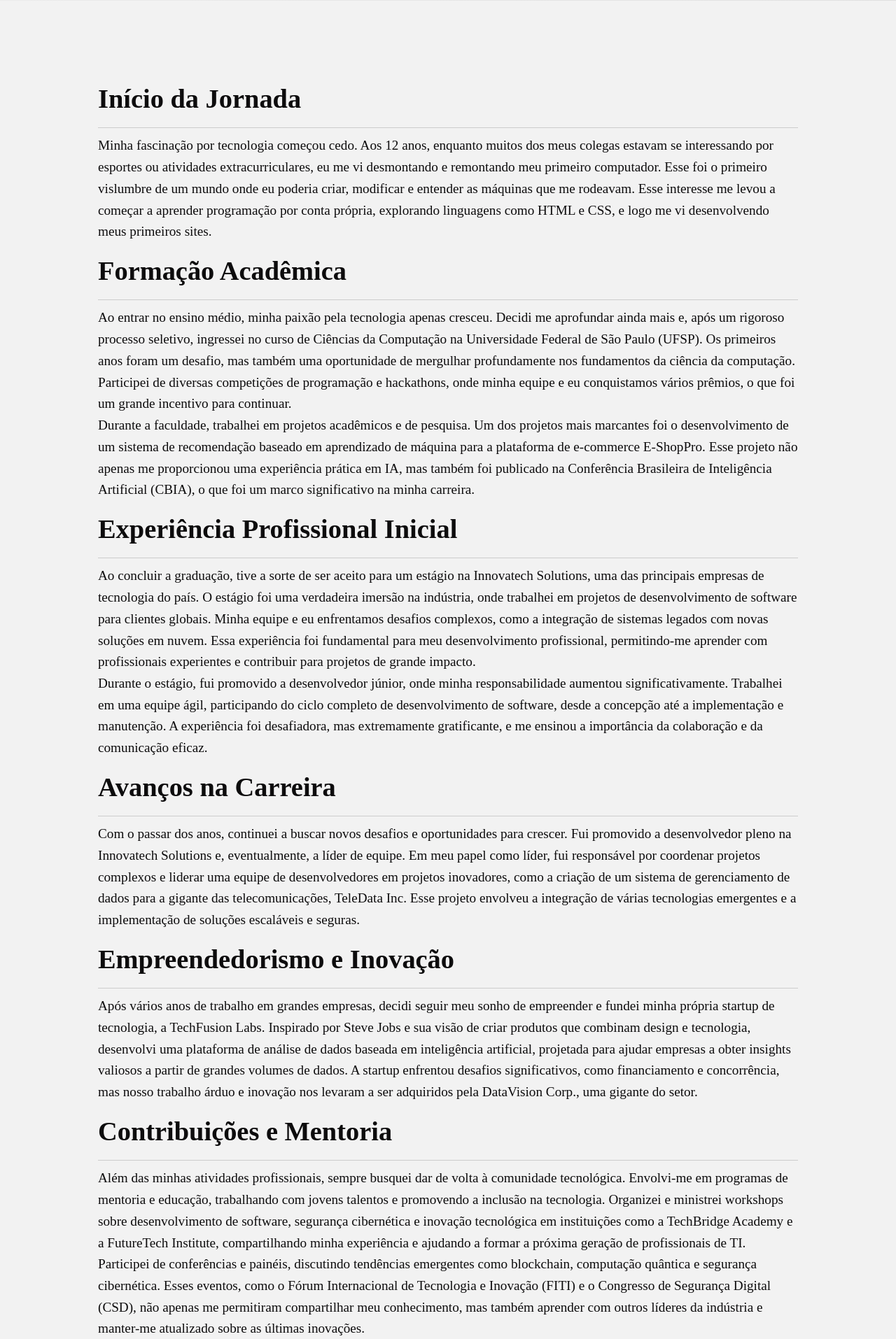
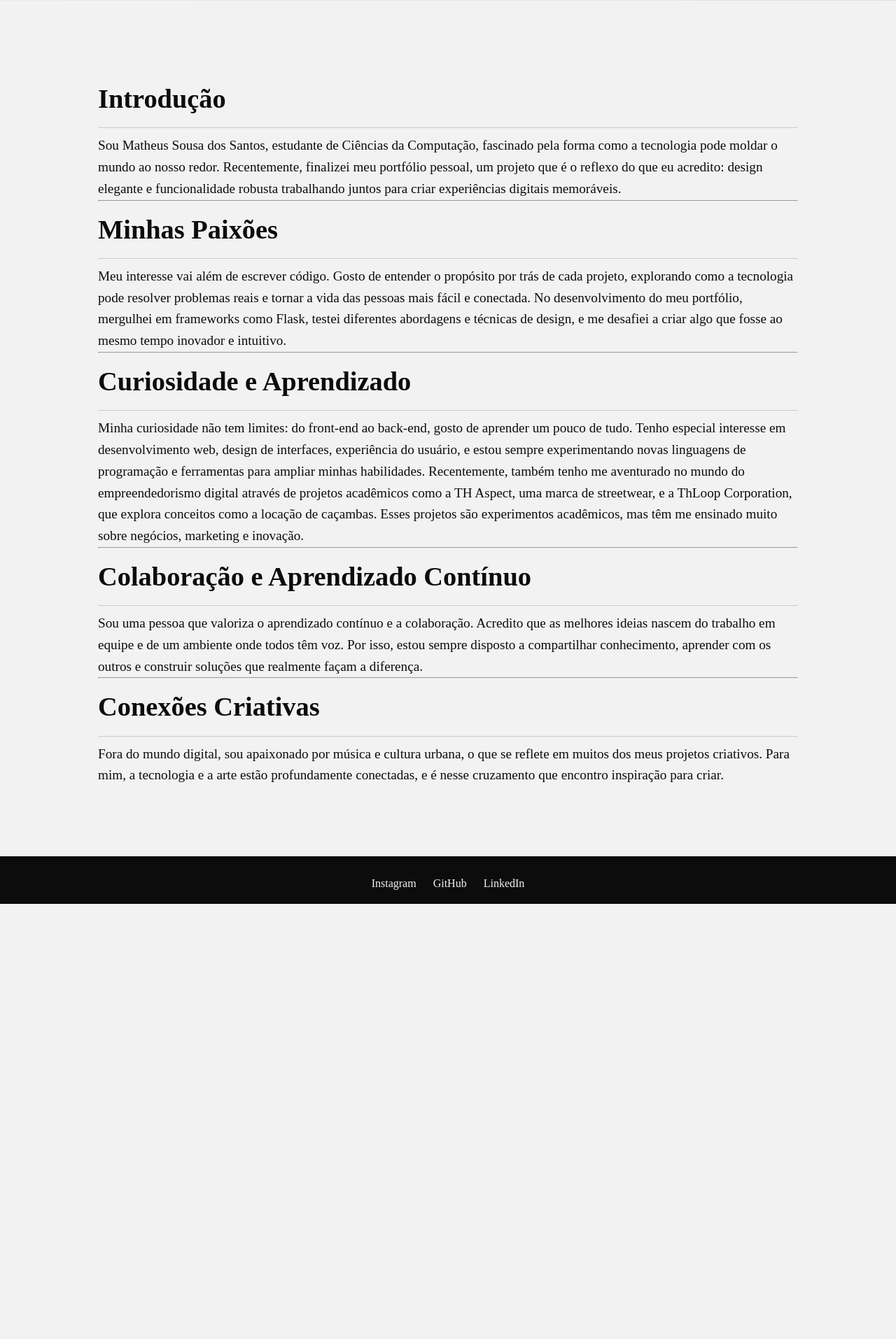
Before and after one commit to Taiwansz/deploy, a Flask app: page /sobre in a window 1280 px wide. Shown: the part 799-2713 px from the top of the page at 70% size. After the commit the page ends 2091 px from the top, so only its background shows below. Run offline with Flask 3, Linux system fonts and the light colour scheme; some web fonts are replaced.

Commit message:
Update sobre.html

```diff
--- a/templates/sobre.html
+++ b/templates/sobre.html
@@ -23,29 +23,43 @@
             <h1>Sobre Mim</h1>
         </div>
         <div class="text">
-            <h2>Início da Jornada</h2>
-            <p>Minha fascinação por tecnologia começou cedo. Aos 12 anos, enquanto muitos dos meus colegas estavam se interessando por esportes ou atividades extracurriculares, eu me vi desmontando e remontando meu primeiro computador. Esse foi o primeiro vislumbre de um mundo onde eu poderia criar, modificar e entender as máquinas que me rodeavam. Esse interesse me levou a começar a aprender programação por conta própria, explorando linguagens como HTML e CSS, e logo me vi desenvolvendo meus primeiros sites.</p>
-            <h2>Formação Acadêmica</h2>
-            <p>Ao entrar no ensino médio, minha paixão pela tecnologia apenas cresceu. Decidi me aprofundar ainda mais e, após um rigoroso processo seletivo, ingressei no curso de Ciências da Computação na Universidade Federal de São Paulo (UFSP). Os primeiros anos foram um desafio, mas também uma oportunidade de mergulhar profundamente nos fundamentos da ciência da computação. Participei de diversas competições de programação e hackathons, onde minha equipe e eu conquistamos vários prêmios, o que foi um grande incentivo para continuar.</p>
-            <p>Durante a faculdade, trabalhei em projetos acadêmicos e de pesquisa. Um dos projetos mais marcantes foi o desenvolvimento de um sistema de recomendação baseado em aprendizado de máquina para a plataforma de e-commerce E-ShopPro. Esse projeto não apenas me proporcionou uma experiência prática em IA, mas também foi publicado na Conferência Brasileira de Inteligência Artificial (CBIA), o que foi um marco significativo na minha carreira.</p>
-            <h2>Experiência Profissional Inicial</h2>
-            <p>Ao concluir a graduação, tive a sorte de ser aceito para um estágio na Innovatech Solutions, uma das principais empresas de tecnologia do país. O estágio foi uma verdadeira imersão na indústria, onde trabalhei em projetos de desenvolvimento de software para clientes globais. Minha equipe e eu enfrentamos desafios complexos, como a integração de sistemas legados com novas soluções em nuvem. Essa experiência foi fundamental para meu desenvolvimento profissional, permitindo-me aprender com profissionais experientes e contribuir para projetos de grande impacto.</p>
-            <p>Durante o estágio, fui promovido a desenvolvedor júnior, onde minha responsabilidade aumentou significativamente. Trabalhei em uma equipe ágil, participando do ciclo completo de desenvolvimento de software, desde a concepção até a implementação e manutenção. A experiência foi desafiadora, mas extremamente gratificante, e me ensinou a importância da colaboração e da comunicação eficaz.</p>
-            <h2>Avanços na Carreira</h2>
-            <p>Com o passar dos anos, continuei a buscar novos desafios e oportunidades para crescer. Fui promovido a desenvolvedor pleno na Innovatech Solutions e, eventualmente, a líder de equipe. Em meu papel como líder, fui responsável por coordenar projetos complexos e liderar uma equipe de desenvolvedores em projetos inovadores, como a criação de um sistema de gerenciamento de dados para a gigante das telecomunicações, TeleData Inc. Esse projeto envolveu a integração de várias tecnologias emergentes e a implementação de soluções escaláveis e seguras.</p>
-            <h2>Empreendedorismo e Inovação</h2>
-            <p>Após vários anos de trabalho em grandes empresas, decidi seguir meu sonho de empreender e fundei minha própria startup de tecnologia, a TechFusion Labs. Inspirado por Steve Jobs e sua visão de criar produtos que combinam design e tecnologia, desenvolvi uma plataforma de análise de dados baseada em inteligência artificial, projetada para ajudar empresas a obter insights valiosos a partir de grandes volumes de dados. A startup enfrentou desafios significativos, como financiamento e concorrência, mas nosso trabalho árduo e inovação nos levaram a ser adquiridos pela DataVision Corp., uma gigante do setor.</p>
-            <h2>Contribuições e Mentoria</h2>
-            <p>Além das minhas atividades profissionais, sempre busquei dar de volta à comunidade tecnológica. Envolvi-me em programas de mentoria e educação, trabalhando com jovens talentos e promovendo a inclusão na tecnologia. Organizei e ministrei workshops sobre desenvolvimento de software, segurança cibernética e inovação tecnológica em instituições como a TechBridge Academy e a FutureTech Institute, compartilhando minha experiência e ajudando a formar a próxima geração de profissionais de TI.</p>
-            <p>Participei de conferências e painéis, discutindo tendências emergentes como blockchain, computação quântica e segurança cibernética. Esses eventos, como o Fórum Internacional de Tecnologia e Inovação (FITI) e o Congresso de Segurança Digital (CSD), não apenas me permitiram compartilhar meu conhecimento, mas também aprender com outros líderes da indústria e manter-me atualizado sobre as últimas inovações.</p>
-            <h2>Formação Contínua</h2>
-            <p>Reconhecendo a importância da educação contínua, continuei a buscar certificações e treinamentos em áreas avançadas da tecnologia. Obtive certificações em segurança cibernética pela CyberSec Institute, arquitetura de sistemas distribuídos pela CloudMaster Academy e desenvolvimento de aplicativos móveis pela MobileDev Pro. Essas certificações não só ampliaram meu conhecimento, mas também me prepararam para enfrentar os desafios mais complexos da indústria.</p>
-            <h2>Desafios e Superações</h2>
-            <p>Minha trajetória não foi isenta de desafios. Enfrentei períodos de grande pressão e complexidade, como a migração de sistemas críticos para novas plataformas e a implementação de soluções em ambientes altamente regulamentados. Enfrentei desafios semelhantes aos que Lee Byung-chul, fundador da Samsung, encontrou ao transformar uma pequena empresa de produtos eletrônicos em um conglomerado global, adaptando-se às mudanças rápidas do mercado e inovando constantemente. No entanto, esses desafios foram oportunidades valiosas de aprendizado e crescimento. Cada obstáculo superado fortaleceu minha capacidade de resolver problemas complexos e adaptá-los às necessidades dos clientes e às mudanças do mercado.</p>
-            <h2>Olhando para o Futuro</h2>
-            <p>Hoje, continuo a explorar novas fronteiras da tecnologia e a buscar soluções que possam transformar a maneira como vivemos e trabalhamos. Minha paixão por tecnologia permanece tão forte quanto no início, e estou sempre em busca de novos desafios e oportunidades de inovação.</p>
-            <p>Estou ansioso para enfrentar novos desafios e colaborar com outros profissionais apaixonados pela tecnologia. Se você deseja saber mais sobre minha trajetória, discutir possíveis colaborações ou explorar oportunidades de inovação, ficarei feliz em conversar. Vamos construir o futuro da tecnologia juntos!</p>
-            <br><br><p> Texto meramente ilustrativo</p>
+            <h2>Introdução</h2>
+            <p>
+                Sou Matheus Sousa dos Santos, estudante de Ciências da Computação, fascinado pela forma como a tecnologia pode moldar o mundo ao nosso redor.
+                Recentemente, finalizei meu portfólio pessoal, um projeto que é o reflexo do que eu acredito: design elegante e funcionalidade robusta trabalhando juntos
+                para criar experiências digitais memoráveis.
+            </p>
+            <hr>
+
+            <h2>Minhas Paixões</h2>
+            <p>
+                Meu interesse vai além de escrever código. Gosto de entender o propósito por trás de cada projeto, explorando como a tecnologia pode resolver problemas reais
+                e tornar a vida das pessoas mais fácil e conectada. No desenvolvimento do meu portfólio, mergulhei em frameworks como Flask, testei diferentes abordagens e
+                técnicas de design, e me desafiei a criar algo que fosse ao mesmo tempo inovador e intuitivo.
+            </p>
+            <hr>
+
+            <h2>Curiosidade e Aprendizado</h2>
+            <p>
+                Minha curiosidade não tem limites: do front-end ao back-end, gosto de aprender um pouco de tudo. Tenho especial interesse em desenvolvimento web, design de
+                interfaces, experiência do usuário, e estou sempre experimentando novas linguagens de programação e ferramentas para ampliar minhas habilidades. Recentemente,
+                também tenho me aventurado no mundo do empreendedorismo digital através de projetos acadêmicos como a TH Aspect, uma marca de streetwear, e a ThLoop Corporation,
+                que explora conceitos como a locação de caçambas. Esses projetos são experimentos acadêmicos, mas têm me ensinado muito sobre negócios, marketing e inovação.
+            </p>
+            <hr>
+
+            <h2>Colaboração e Aprendizado Contínuo</h2>
+            <p>
+                Sou uma pessoa que valoriza o aprendizado contínuo e a colaboração. Acredito que as melhores ideias nascem do trabalho em equipe e de um ambiente onde todos
+                têm voz. Por isso, estou sempre disposto a compartilhar conhecimento, aprender com os outros e construir soluções que realmente façam a diferença.
+            </p>
+            <hr>
+
+            <h2>Conexões Criativas</h2>
+            <p>
+                Fora do mundo digital, sou apaixonado por música e cultura urbana, o que se reflete em muitos dos meus projetos criativos. Para mim, a tecnologia e a arte estão
+                profundamente conectadas, e é nesse cruzamento que encontro inspiração para criar.
+            </p>
         </div>
     </main>
     <footer>
```
